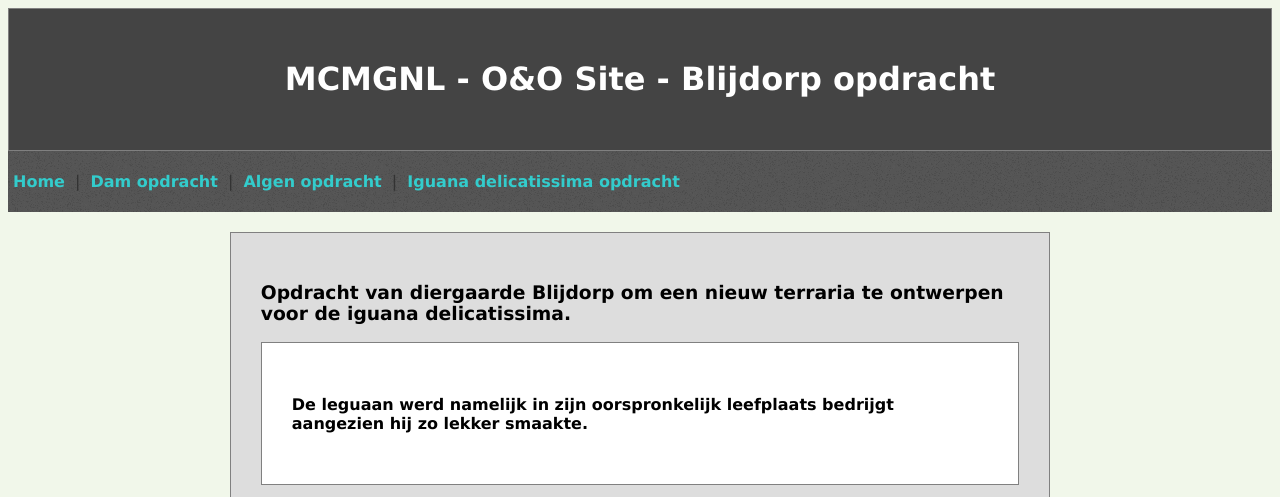
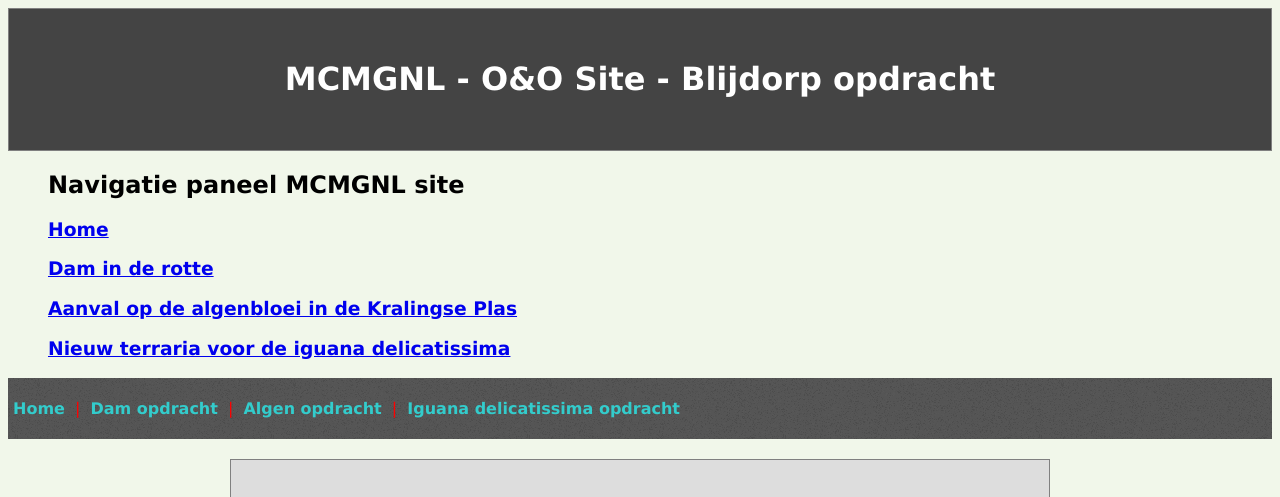
Before and after one commit to MCMGNL/MCMGNL---O-O-Site, a plain HTML site: page blijdorp.html in a window 1280 px wide. Shown: the top 497 px of the page. Drawn offline with Linux system fonts and the light colour scheme.

```diff
--- a/blijdorp.html
+++ b/blijdorp.html
@@ -13,6 +13,15 @@
 		<header>
 			<h1>MCMGNL - O&O Site - Blijdorp opdracht</h1>
 		</header>
+		<nav id="nav1">
+		<ul id="ul1">
+			<p align="left"><h2>Navigatie paneel MCMGNL site</h2>
+			<a href="/"><h3>Home</h3></a>
+			<a href="boor.html"><h3>Dam in de rotte</h3></a>
+			<a href="hoogheemraadschap.html"><h3>Aanval op de algenbloei in de Kralingse Plas</h3></a>
+			<a href="blijdorp.html"><h3>Nieuw terraria voor de iguana delicatissima</h3></a>
+		</ul>
+		</nav>
 		<nav id="nav2">
 		<ul>
 			<p align="center"><li><a href="/">Home</a></li> |
--- a/test.css
+++ b/test.css
@@ -32,7 +32,7 @@ section {
   margin: 0;
   padding: 0;
   list-style: none;
-  color: #333;
+  color: red;
   background:#555 url(img/noise.png);
   overflow: hidden;
 }
```
Also changed, not shown: boor.html (+9 -0 lines), errors/404.html (+9 -0 lines), errors/500.html (+9 -0 lines), errors/errorpage.html (+9 -0 lines), hoogheemraadschap.html (+9 -0 lines), 3 other files.
